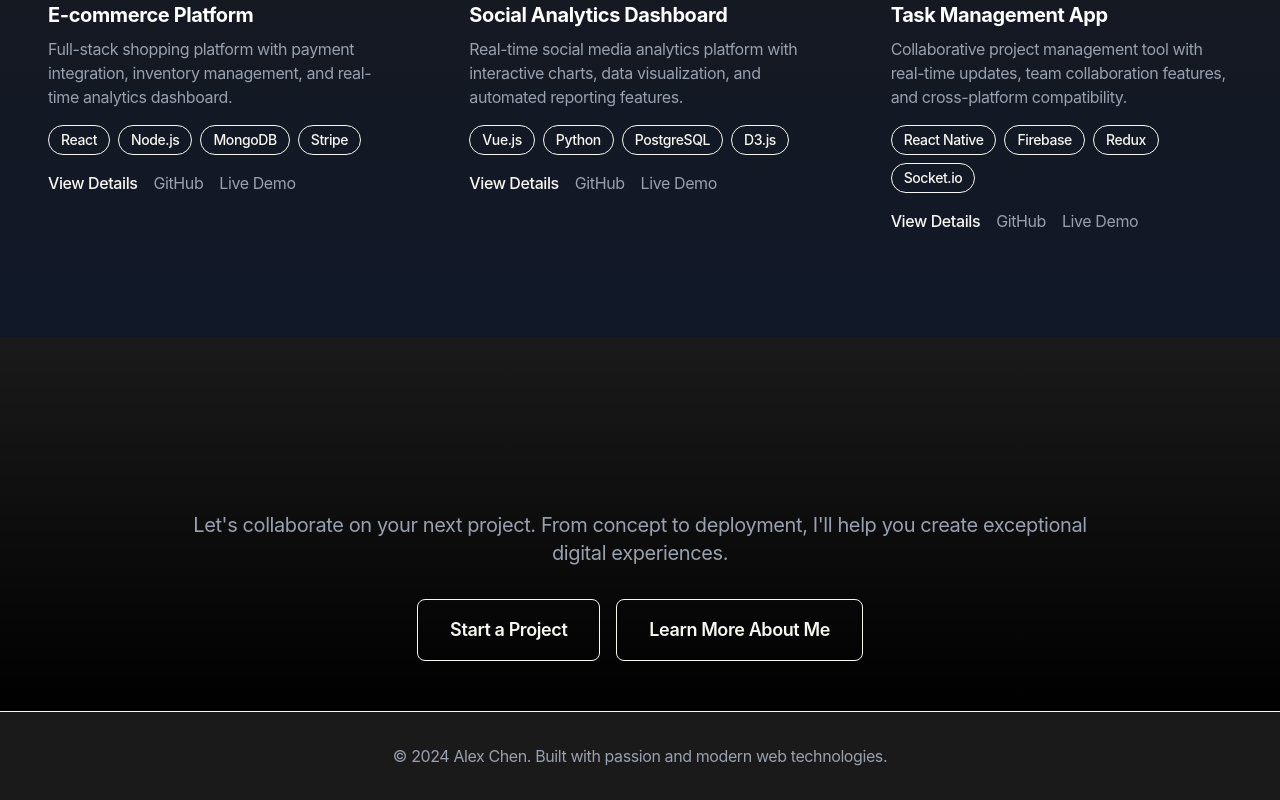
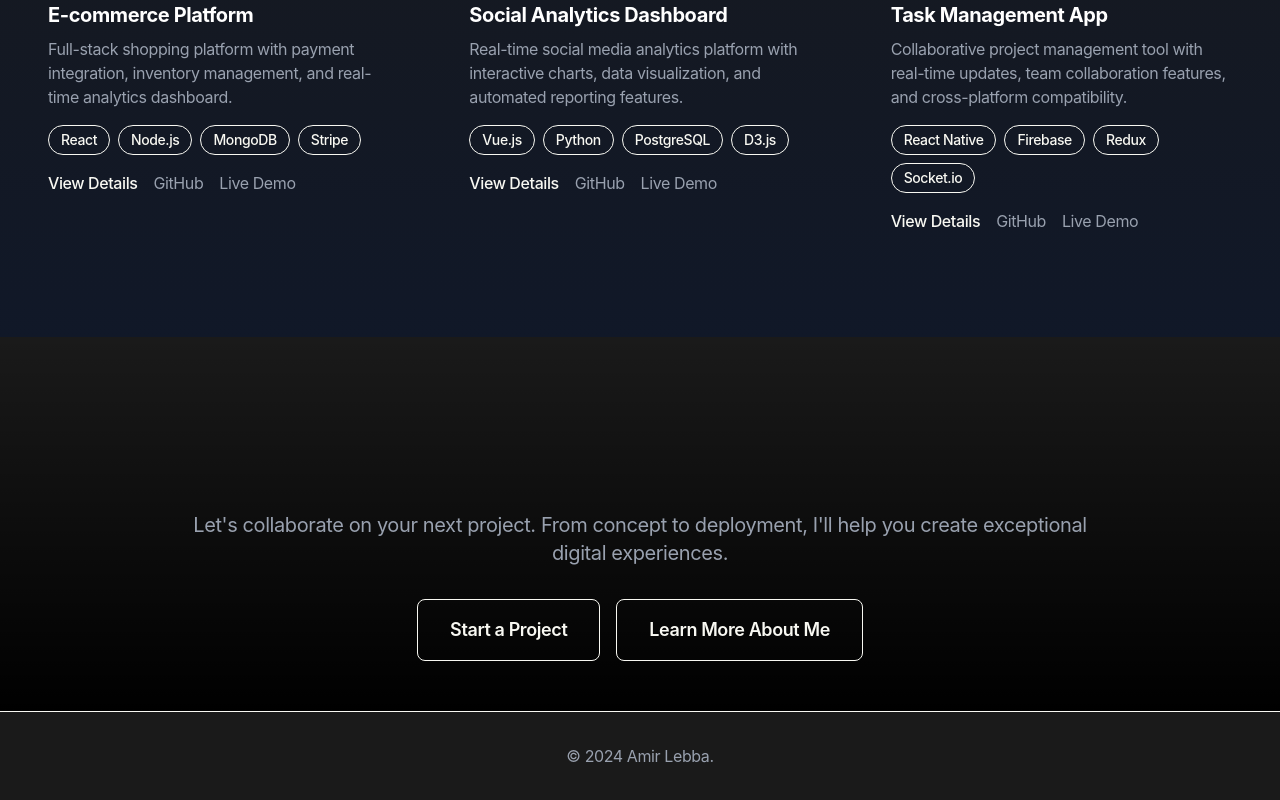
Before and after one commit to AmirLebba/newPortfolio, a Next.js app: page / in a window 1280 px wide. Shown: the part 1271-2071 px from the top of the page. Built offline with nearby package versions, Linux system fonts and the light colour scheme.

Commit message:
changing the footer

```diff
--- a/app/components/Footer.tsx
+++ b/app/components/Footer.tsx
@@ -6,7 +6,7 @@ const Footer: React.FC = () => {
     <footer className="py-8 px-6 border-t border-medium-gray/20">
       <div className="max-w-7xl mx-auto text-center">
         <p className="text-gray-400">
-          © 2024 Alex Chen. Built with passion and modern web technologies.
+          © 2024  Amir Lebba.
         </p>
       </div>
     </footer>
```
